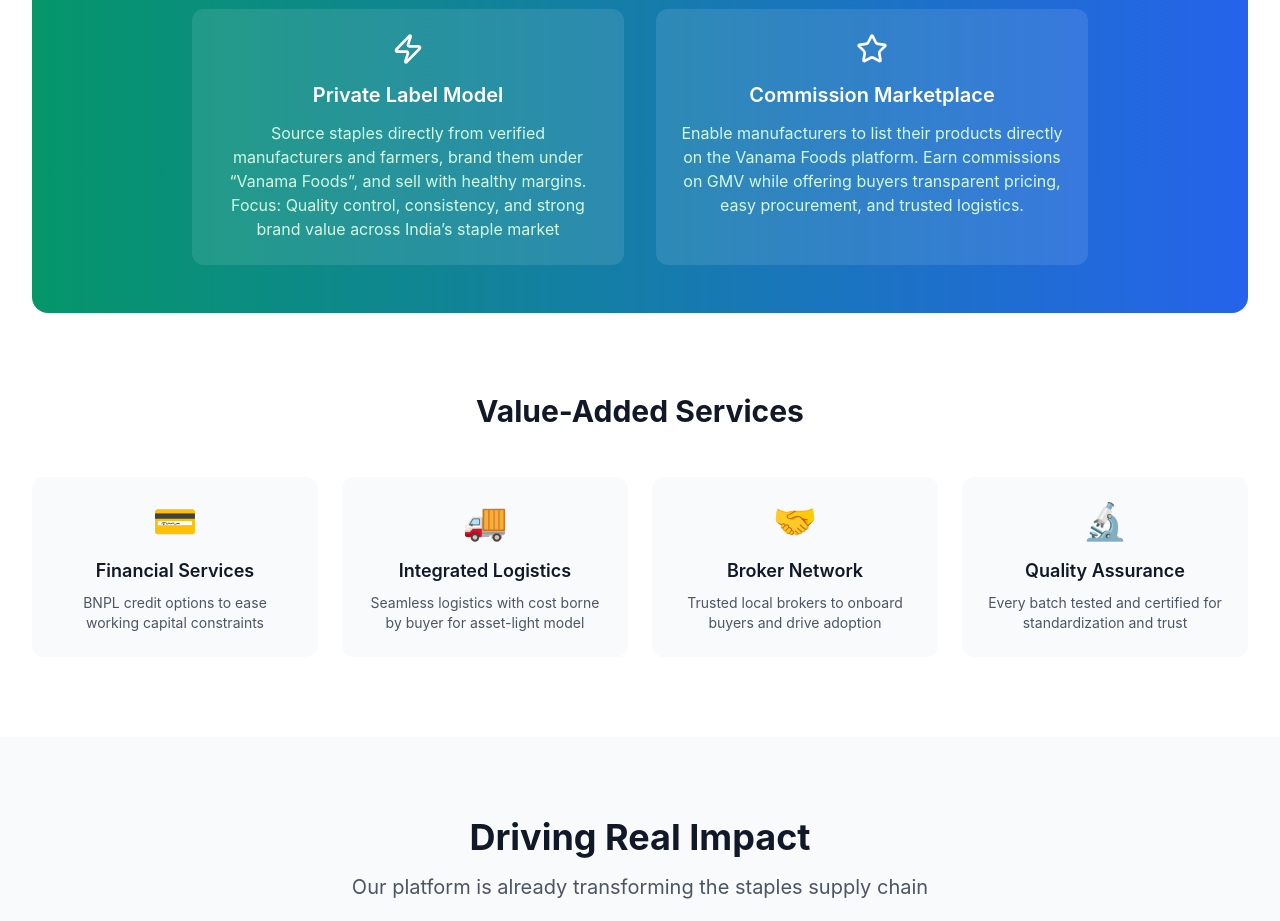
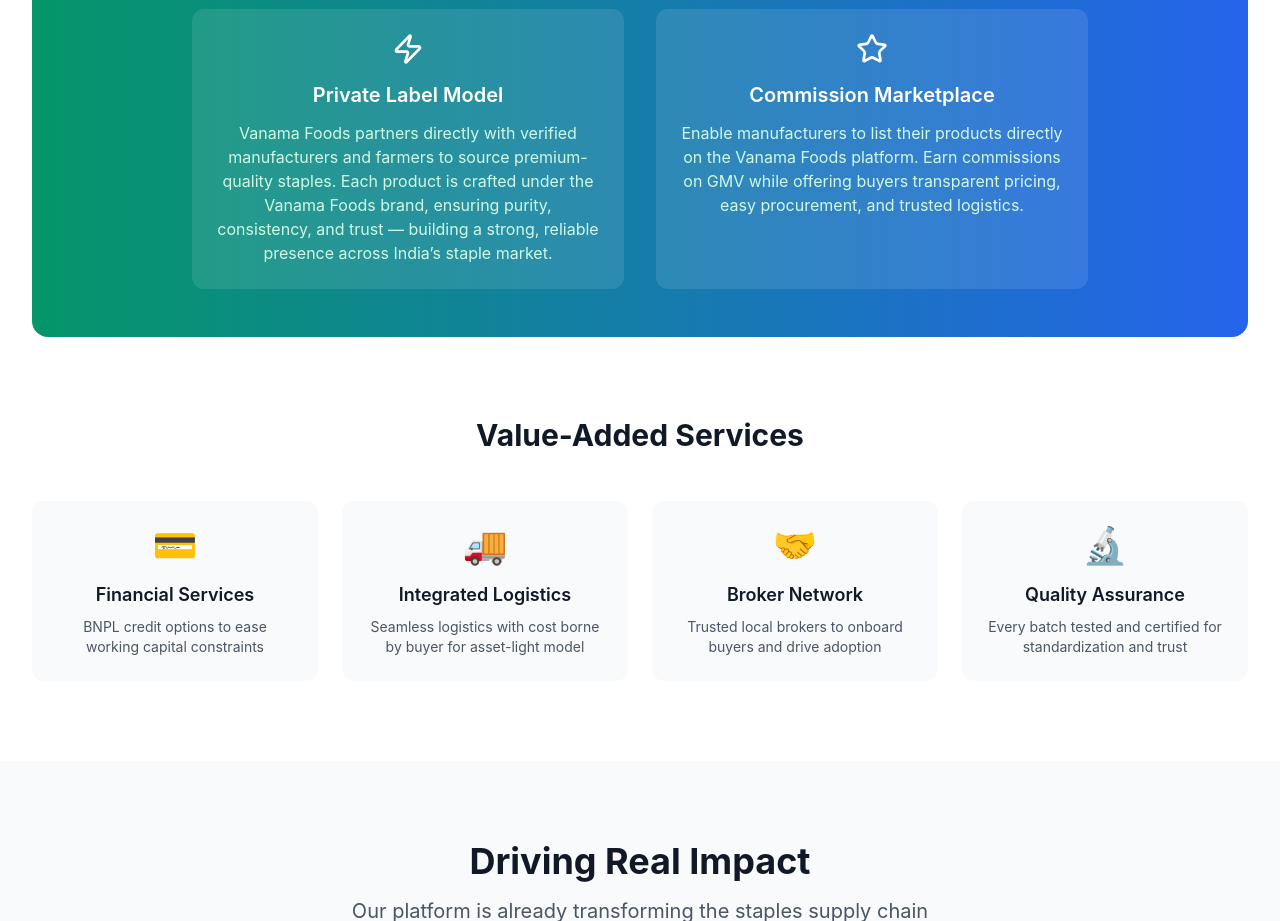
Before and after one commit to chittisaharsh/Vanama-Foods, a React (Vite) app: page / in a window 1280 px wide. Shown: the part 1100-2021 px from the top of the page. Built offline with nearby package versions, Linux system fonts and the light colour scheme.

Commit message:
Final Vanama Deployment

```diff
--- a/src/react-app/pages/LandingPage.tsx
+++ b/src/react-app/pages/LandingPage.tsx
@@ -117,7 +117,7 @@
                   <Zap className="h-8 w-8 mb-4 mx-auto" />
                   <h4 className="text-xl font-semibold mb-3">Private Label Model</h4>
                   {/* <p className="text-emerald-100">Source staples from manufacturers, brand under "Vanama Foods", and sell with margins</p> */}
-                  <p className="text-emerald-100">Source staples directly from verified manufacturers and farmers, brand them under “Vanama Foods”, and sell with healthy margins. Focus: Quality control, consistency, and strong brand value across India’s staple market</p>
+                  <p className="text-emerald-100">Vanama Foods partners directly with verified manufacturers and farmers to source premium-quality staples. Each product is crafted under the Vanama Foods brand, ensuring purity, consistency, and trust — building a strong, reliable presence across India’s staple market.</p>
                 </div>
                 <div className="bg-white/10 rounded-xl p-6">
                   <Star className="h-8 w-8 mb-4 mx-auto" />
```
